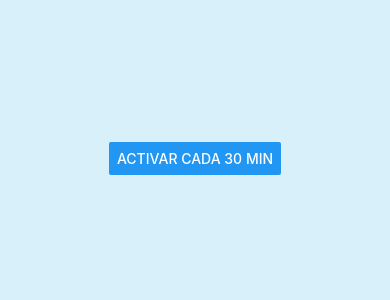
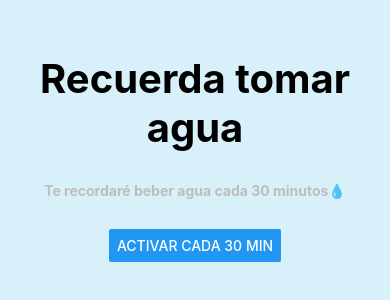
Before and after one commit to al0nso24/recordatorioAgua, a React Native app: screen / in a window 390 px wide. Shown: the part 264-564 px from the top of the page. Built offline with nearby package versions, Linux system fonts and the light colour scheme.

Commit message:
Agregando estilos

```diff
--- a/src/components/Agua.js
+++ b/src/components/Agua.js
@@ -1,6 +1,6 @@
 import { useState } from "react";
 import * as Notifications from 'expo-notifications';
-import { View, Button, StyleSheet } from 'react-native';
+import { View, Button, StyleSheet, Text } from 'react-native';
 
 export default function Agua() {
     const [idRecordatorio, setIdRecordatorio] = useState(null);
@@ -29,6 +29,8 @@ export default function Agua() {
 
     return (
         <View style={styles.container}>
+            <Text style={styles.titulo}>Recuerda tomar agua</Text>
+            <Text style={styles.textoClaro}>Te recordaré beber agua cada 30 minutos💧</Text>
             <Button
                 title={idRecordatorio ? "Desactivar recordatorio" : "Activar cada 30 min"}
                 onPress={alternarRecordatorio}
@@ -41,6 +43,18 @@ const styles = StyleSheet.create(({
     container: {
         flex: 1,
         justifyContent: "center",
-        alignItems: "center"
+        alignItems: "center",
+        gap: 30
+    },
+
+    titulo: {
+        fontSize: 40,
+        fontWeight: "bold",
+        textAlign: "center"
+    },
+
+    textoClaro: {
+        color: "#BDBDBD",
+        fontWeight: "bold"
     }
 }))
```
